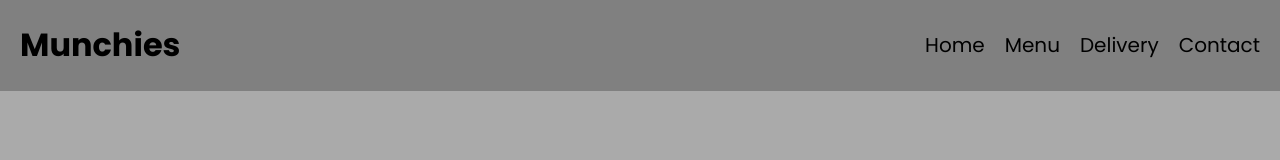
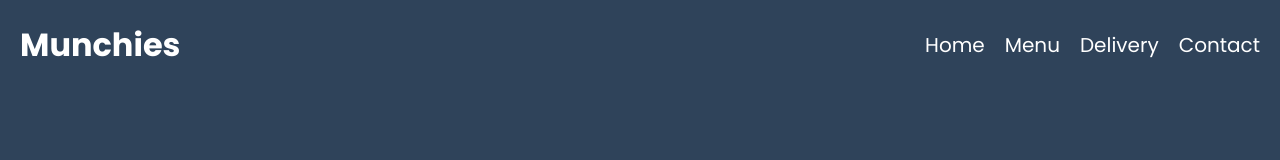
Before and after one commit to KiFami/Restaurant-Project, a plain HTML site: page index.html in a window 1280 px wide. Drawn offline with Linux system fonts and the light colour scheme.

Commit message:
Change colors

```diff
--- a/style.css
+++ b/style.css
@@ -2,19 +2,19 @@
 
 body
 {
+    background-color: #2F435A;
     margin: 0;
-    background: rgb(170, 170, 170);
     font-family: 'Poppins', sans-serif;
 }
 
 header
 {
-    background: gray;
+    background: #2F435A;
     padding: 0 20px;
     display: flex;
     justify-content: space-between;
     align-items: center;
-    color: black;
+    color: #fff;
     flex-wrap: wrap;
 }
 
@@ -29,15 +29,15 @@ header ul
 header a
 {
     text-decoration: none;
-    color: black;
+    color: #fff;
     font-size: 20px;
     transition: all 0.3s;
 }
 
 header a:hover
 {
-    color: rgb(170, 170, 170);;
-    transform: translateX(100px);
+    color: rgb(170, 170, 170);
+    transform: translateY(20px);
 }
 
 #toggler, .hamburger
@@ -49,7 +49,7 @@ header a:hover
 {
     width: 35px;
     height: 5px;
-    background-color: black;
+    background-color: #fff;
     margin: 6px 0;
     transition: 0.4s;
 }
```
